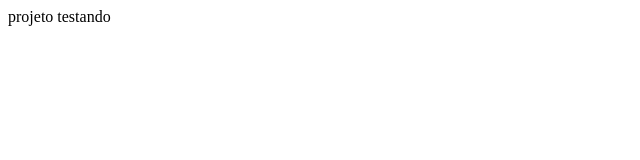
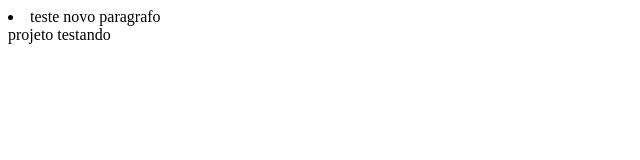
Before and after one commit to raulanacleto/curso-git, a plain HTML site: page index.html in a window 1280 px wide. Shown: the whole page, without its empty margins (0-640 px from the left). Drawn offline with Linux system fonts and the light colour scheme.

Commit message:
adicionado div

```diff
--- a/index.html
+++ b/index.html
@@ -1,11 +1,13 @@
 <html>
 
 	<head>
-
+		<li> teste novo paragrafo </li>
 	</head>
 
 	<body>
+		<div>
 		projeto testando
+		</div>
 	</body>
 
 </html>
```
